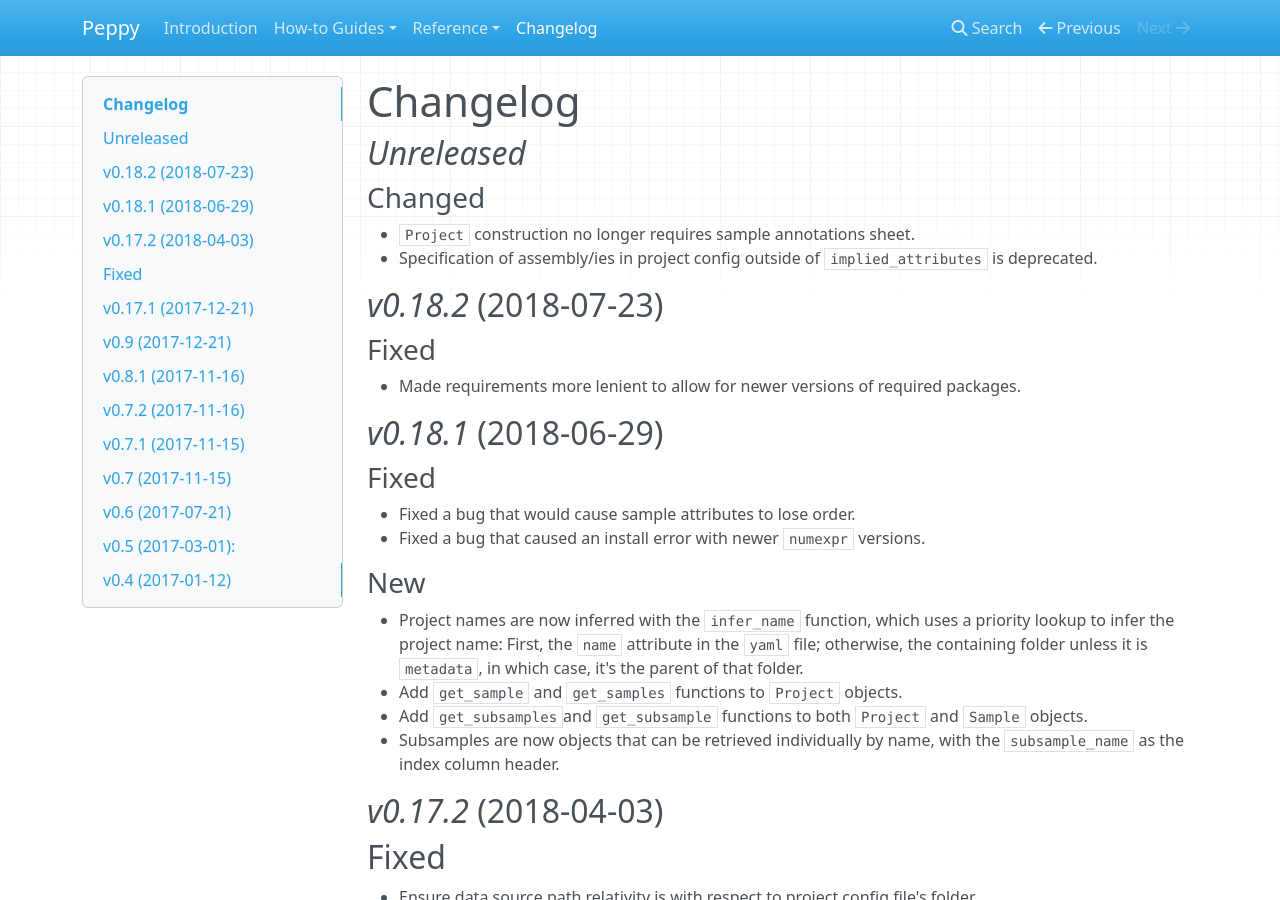
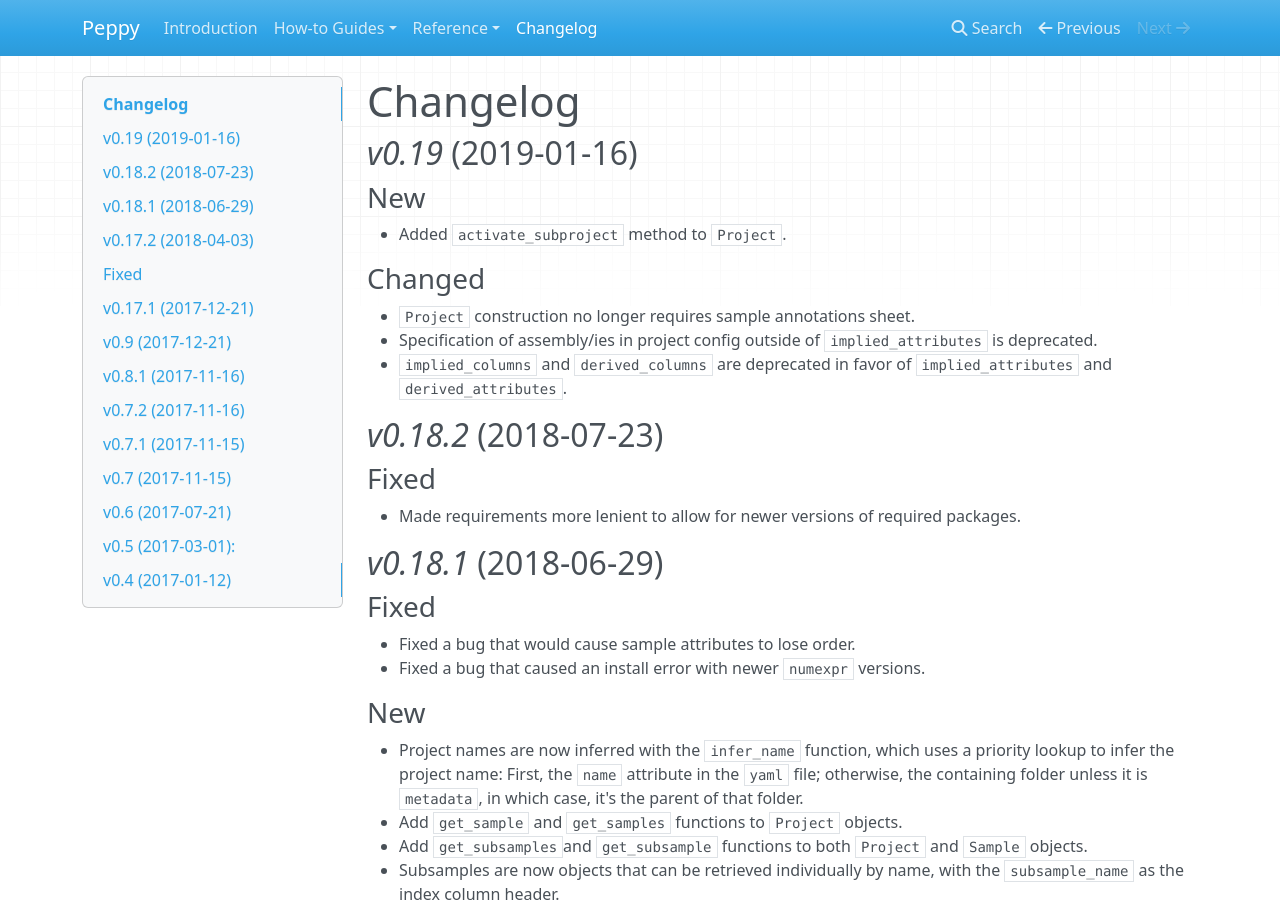
Before and after one commit to pepkit/peppy, an MkDocs documentation site: the page built from docs/docs/changelog.md, in a window 1280 px wide and 900 px high. Built offline with MkDocs 1.6.1, drawn with Linux system fonts in a browser that asks for light colours; nearby versions of some CDN libraries.

Commit message:
update new changelog version

```diff
--- a/docs/docs/changelog.md
+++ b/docs/docs/changelog.md
@@ -1,9 +1,12 @@
 # Changelog
 
-## *Unreleased*
+## *v0.19* (2019-01-16)
+### New
+- Added ``activate_subproject`` method to ``Project``.
 ### Changed
 - ``Project`` construction no longer requires sample annotations sheet.
 - Specification of assembly/ies in project config outside of ``implied_attributes``  is deprecated.
+- ``implied_columns`` and ``derived_columns`` are deprecated in favor of ``implied_attributes`` and ``derived_attributes``.
 
 ## *v0.18.2* (2018-07-23)
 ### Fixed
```
